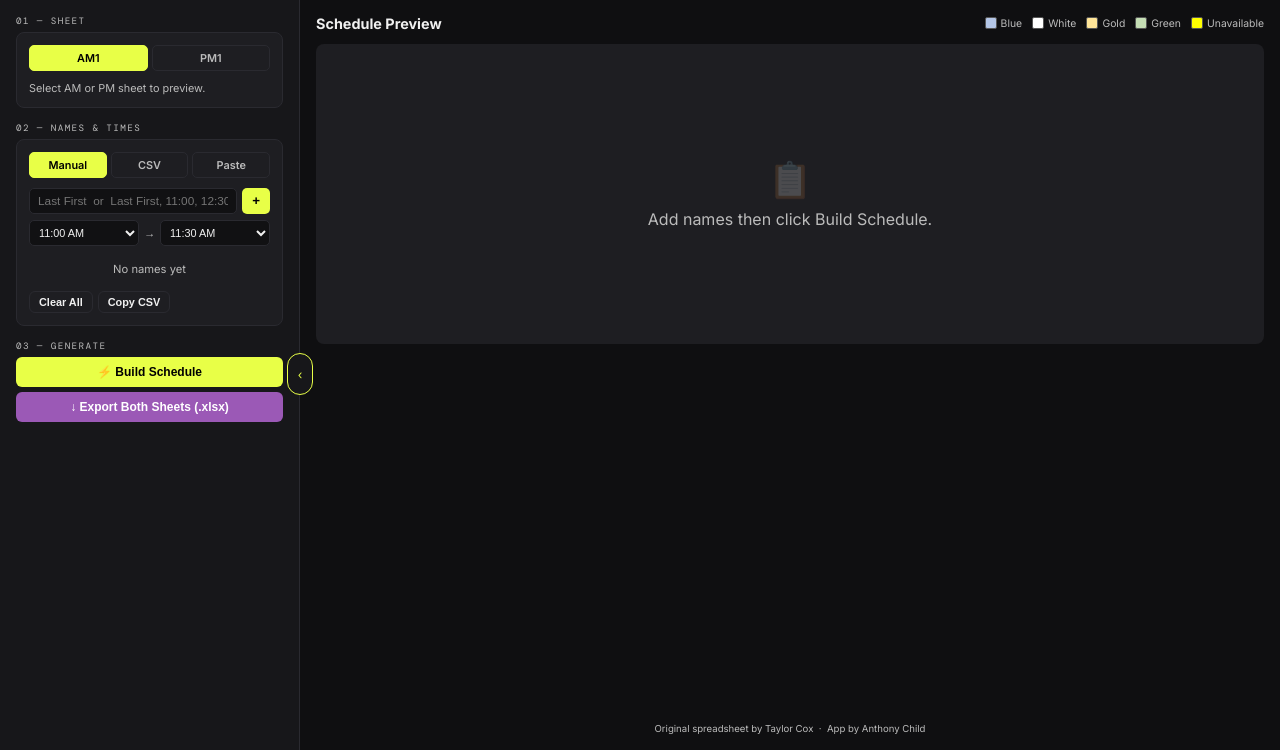
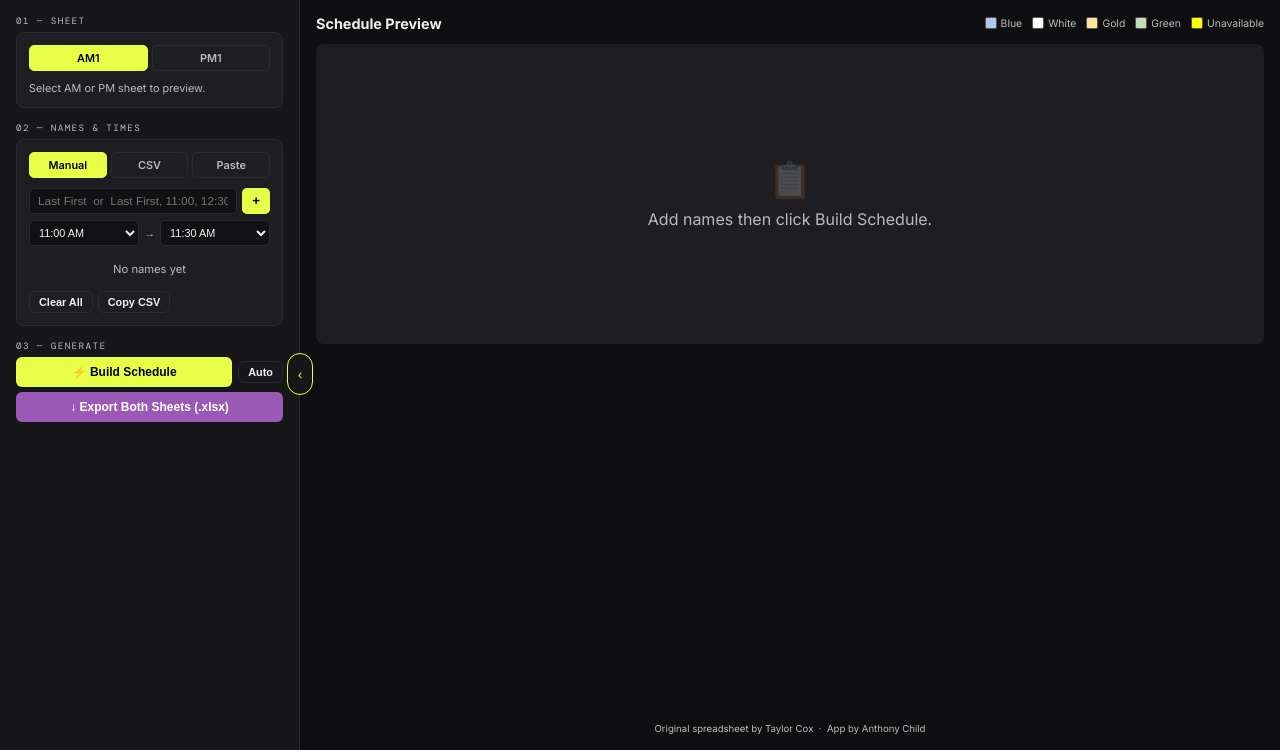
Before and after one commit to antwanchild/coordinator, a Flask app: page / in a window 1280 px wide. Shown: the part 50-800 px from the top of the page. Run offline with Flask 3, Linux system fonts and the light colour scheme.

Commit message:
feat: add auto-refresh toggle for preview on name changes

```diff
--- a/templates/index.html
+++ b/templates/index.html
@@ -355,6 +355,12 @@
       transition: all .15s;
     }
 
+    #autoRefreshBtn.active {
+      background: var(--acc);
+      color: #000;
+      border-color: var(--acc);
+    }
+
     .btn-primary { background: var(--acc); color: #000; }
     .btn-primary:hover { opacity: .9; }
 
@@ -653,7 +659,10 @@
     <!-- 03 Generate -->
     <div>
       <div class="section-label">03 &mdash; Generate</div>
-      <button class="btn btn-primary" onclick="build()">&#9889; Build Schedule</button>
+      <div style="display: flex; gap: 6px; align-items: center;">
+        <button class="btn btn-primary" style="flex: 1" onclick="build()">&#9889; Build Schedule</button>
+        <button class="btn btn-secondary btn-small" id="autoRefreshBtn" onclick="toggleAutoRefresh()" title="Auto-refresh preview when names change">Auto</button>
+      </div>
       <button class="btn btn-export" id="exportBtn" onclick="doExport()">
         &#8595; Export Both Sheets (.xlsx)
       </button>
@@ -699,7 +708,7 @@
   const AM_TIMES = ['11:00', '11:30', '12:00', '12:30', '13:00'];
   const PM_TIMES = ['14:00', '14:30', '15:00', '15:30', '16:00'];
 
-  let people = [], isPM = false, sidebarOpen = true, isLightMode = false;
+  let people = [], isPM = false, sidebarOpen = true, isLightMode = false, autoRefresh = false;
 
   // Init time dropdowns
   ['timeStart', 'timeEnd'].forEach(id => {
@@ -730,6 +739,18 @@
     document.getElementById('app').classList.toggle('collapsed', !sidebarOpen);
     document.getElementById('toggleBtn').innerHTML = sidebarOpen ? '&#8249;' : '&#8250;';
     document.getElementById('toggleBtn').title = sidebarOpen ? 'Collapse sidebar' : 'Expand sidebar';
+  }
+
+  // ── Auto-refresh ───────────────────────────────────────────────────────────
+  function toggleAutoRefresh() {
+    autoRefresh = !autoRefresh;
+    document.getElementById('autoRefreshBtn').classList.toggle('active', autoRefresh);
+    document.getElementById('autoRefreshBtn').title = autoRefresh ? 'Auto-refresh on' : 'Auto-refresh off';
+    toast(autoRefresh ? 'Auto-refresh on' : 'Auto-refresh off');
+  }
+
+  function maybeRefresh() {
+    if (autoRefresh && document.getElementById('previewArea').className !== 'preview-empty') build();
   }
 
   // ── Sheet selection ────────────────────────────────────────────────────────
@@ -823,7 +844,8 @@
   }
   document.getElementById('nameInput').value = '';
   people.sort((a, b) => a.name.localeCompare(b.name));
-  renderNameList();
+    renderNameList();
+    maybeRefresh();
 }
 
 
@@ -874,11 +896,13 @@
     people[personIndex].ranges.splice(rangeIndex, 1);
     if (!people[personIndex].ranges.length) people.splice(personIndex, 1);
     renderNameList();
+    maybeRefresh();
   }
 
   function removePerson(personIndex) {
     people.splice(personIndex, 1);
     renderNameList();
+    maybeRefresh();
   }
 
   function clearNames() {
@@ -978,8 +1002,9 @@
       imported++;
     });
 
-    people.sort((a, b) => a.name.localeCompare(b.name));  // auto-sort after import
+    people.sort((a, b) => a.name.localeCompare(b.name));
     renderNameList();
+    maybeRefresh();
     return { imported, skipped };
   }
 
```
